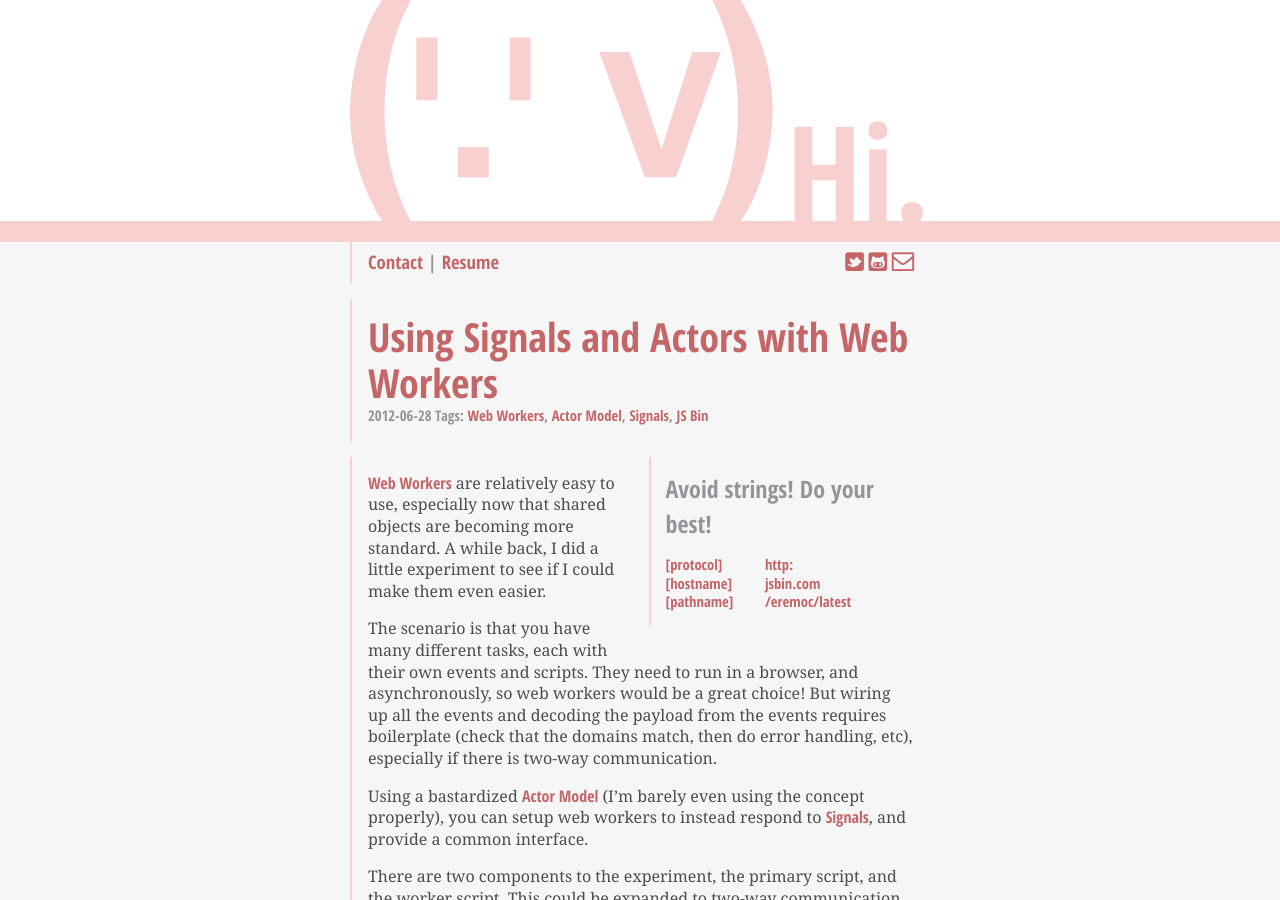
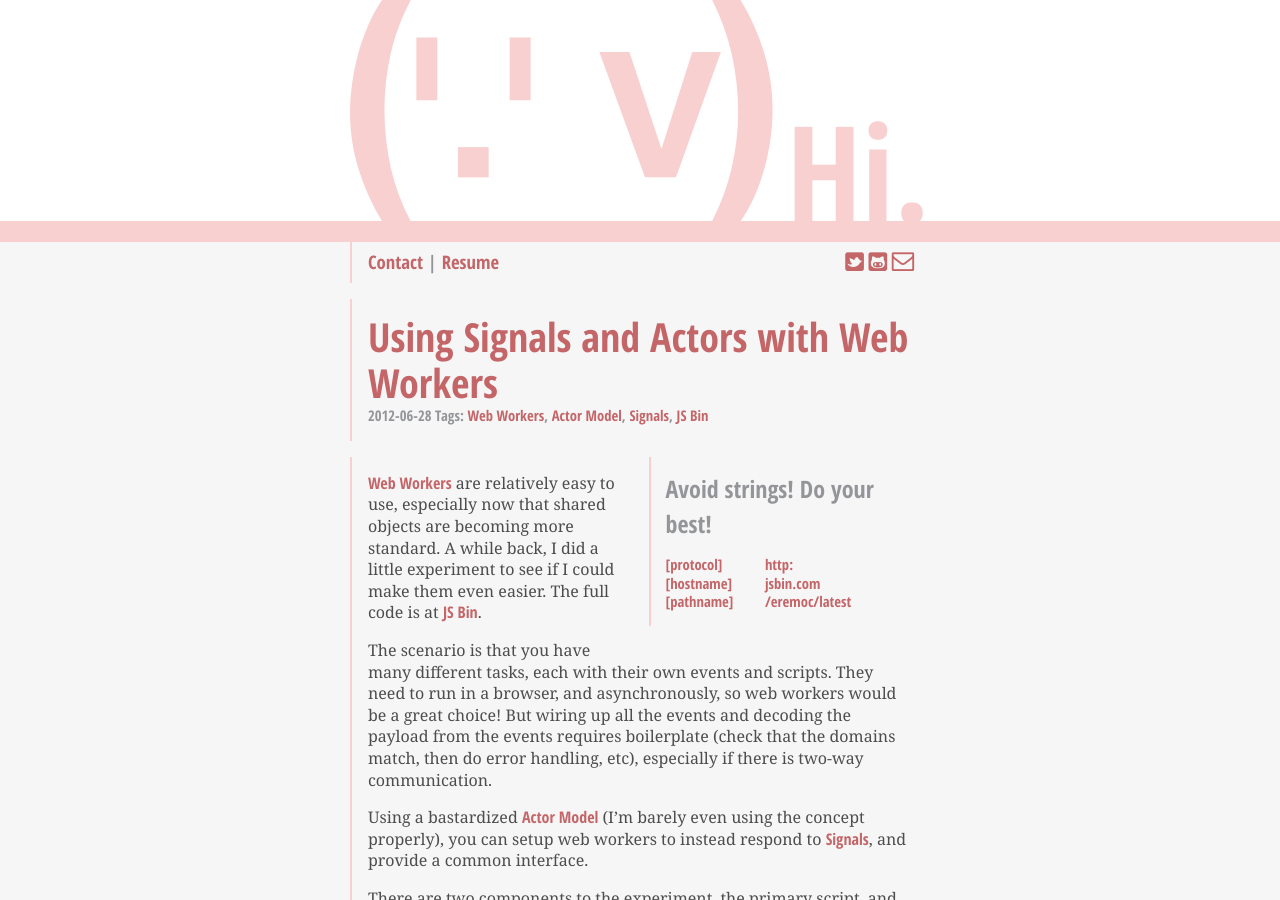
Before and after one commit to kirbysayshi/kirbysayshi.github.com, a Jekyll site: the page built from _posts/2012-06-28-signals-actors-web-workers.md, in a window 1280 px wide and 900 px high. Built offline with Jekyll 4.4.1, drawn with Linux system fonts in a browser that asks for light colours; nearby versions of some CDN libraries.

Commit message:
added jsbin url to post body

```diff
--- a/_posts/2012-06-28-signals-actors-web-workers.md
+++ b/_posts/2012-06-28-signals-actors-web-workers.md
@@ -15,7 +15,7 @@ tags:
 
 ---
 
-[Web Workers][] are relatively easy to use, especially now that shared objects are becoming more standard. A while back, I did a little experiment to see if I could make them even easier.
+[Web Workers][] are relatively easy to use, especially now that shared objects are becoming more standard. A while back, I did a little experiment to see if I could make them even easier. The full code is at [JS Bin]({{ page.projecturl }}).
 
 The scenario is that you have many different tasks, each with their own events and scripts. They need to run in a browser, and asynchronously, so web workers would be a great choice! But wiring up all the events and decoding the payload from the events requires boilerplate (check that the domains match, then do error handling, etc), especially if there is two-way communication.
 
```
